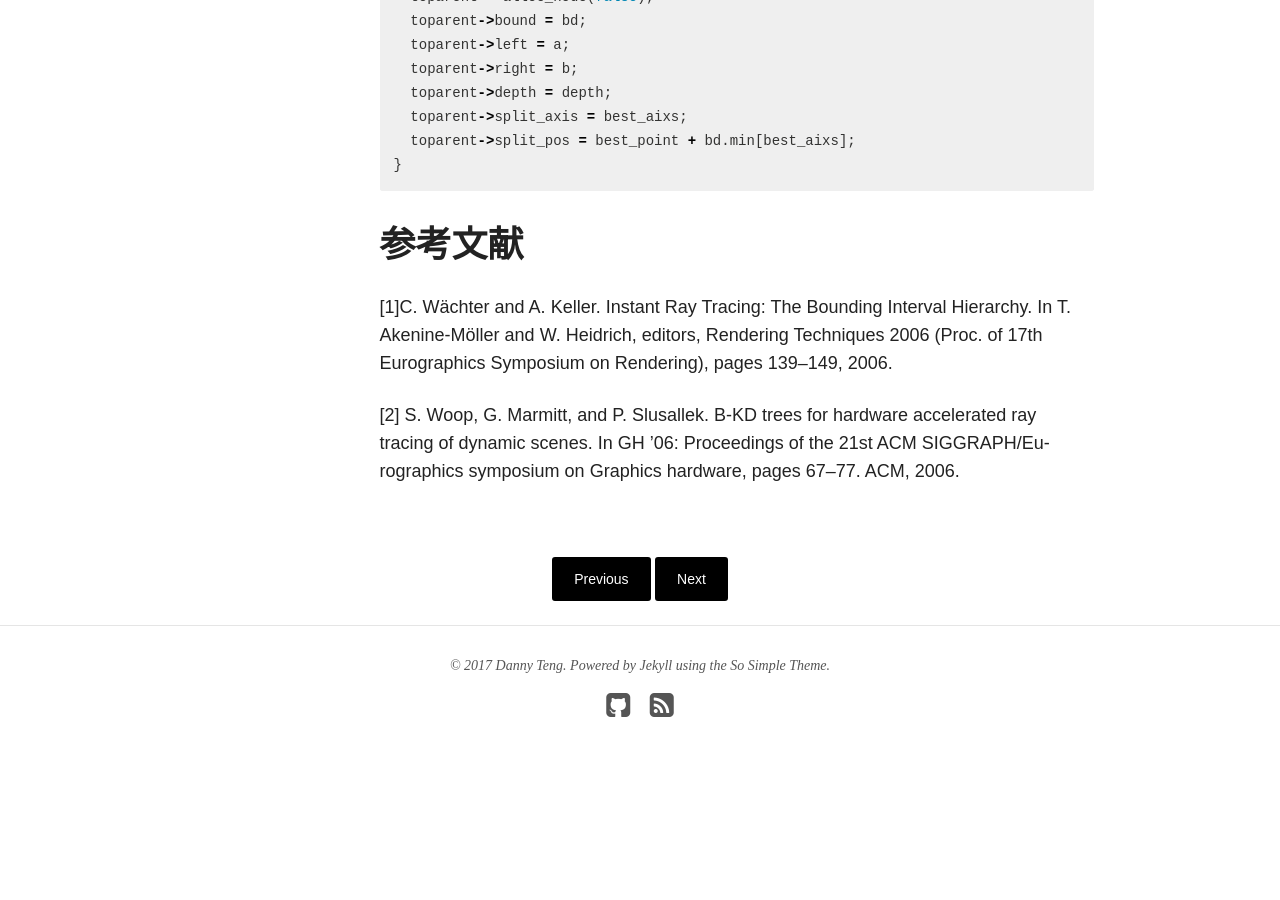
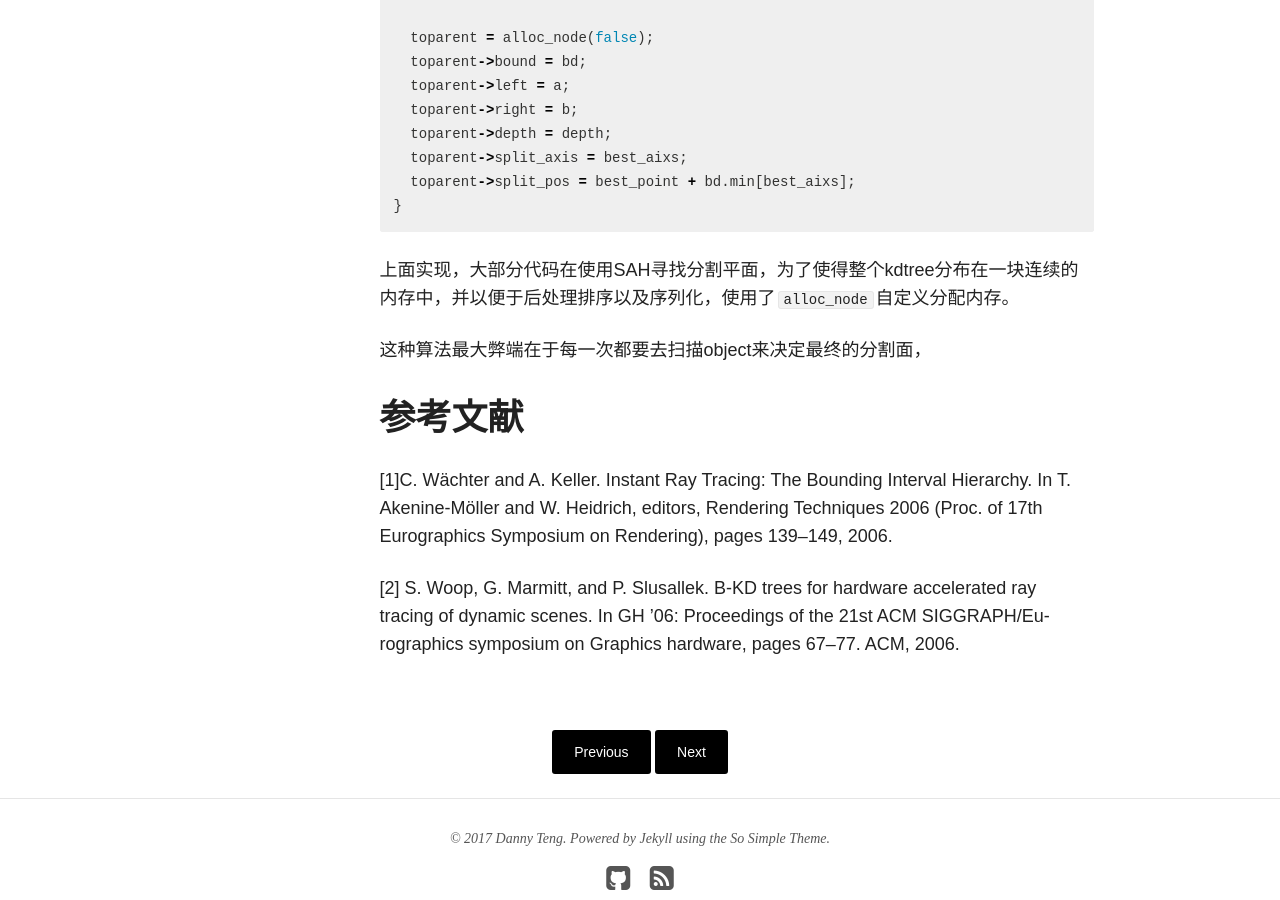
Before and after one commit to wubugui/wubugui.github.io, a Jekyll site: the page built from _posts/blog/math/2017-04-05-KDTree-Acceleration-Structures.md, in a window 1280 px wide and 900 px high, scrolled down 7036 px. Built offline with Jekyll 4.4.1, drawn with Linux system fonts in a browser that asks for light colours; nearby versions of some CDN libraries; formulas are drawn with MathJax 3; before the commit the page ends 7853 px from its top, so only the background shows below that; some of the changed text lies outside the part shown.

Commit message:
修改文件: _posts/blog/math/2017-04-05-KDTree-Acceleration-Structures.md

````diff
--- a/_posts/blog/math/2017-04-05-KDTree-Acceleration-Structures.md
+++ b/_posts/blog/math/2017-04-05-KDTree-Acceleration-Structures.md
@@ -34,14 +34,17 @@ kdtree可以使得ray tracing复杂度从$O(n)$减少到$O(logn)$.加速比率
 >**SAH**( surface area heuristic)
 >SAH是一种概率模型，目标是找到最小化cost函数的分割点：
 >$$C(N)=\left\{\begin{matrix}C_{traversal}+p_l*C(N_l)+p_r*C(N_r)　for　inner　nodes\\C_{intersect}*|N|　for　leaf　nodes \end{matrix}\right.$$
+>
 >假设ray均匀分布，那么$p_l$,$p_r$等于ray通过父节点，且通过本节点的概率，使用几何概率进行计算，也就是包围盒的面积比上父节点包围盒的面积。
 >自顶向下构建近似地贪婪计算cost函数即可找到分割点。
 >使用SAH还可作为一个终结条件：
+>
 >$$Terminate(N)=\left\{\begin{matrix}true & minC(N)>|N|*C_{intersect}\\ false & otherwise\end{matrix}\right.$$
+
 
 # 构建KD-Tree
 
-自顶向下递归构建kdtree的算法复杂度为$O(nlogn)$($n+\frac{n}{2}+\frac{n}{2}+4* \frac{n}{4}$+..+n*\frac{n}{n}).
+自顶向下递归构建kdtree的算法复杂度为$O(nlogn)$($n+\frac{n}{2}+\frac{n}{2}+4* \frac{n}{4}$+..+n \frac{n}{n}).
 
 具体算法参考：
 ```cpp
@@ -266,7 +269,9 @@ static void build_kdtree(const RBAABB& bd, const std::vector<OLPBRGeometry*>& pr
   toparent->split_pos = best_point + bd.min[best_aixs];
 }
 ```
+上面实现，大部分代码在使用SAH寻找分割平面，为了使得整个kdtree分布在一块连续的内存中，并以便于后处理排序以及序列化，使用了`alloc_node`自定义分配内存。
 
+这种算法最大弊端在于每一次都要去扫描object来决定最终的分割面，
 
 # 参考文献
 
````
